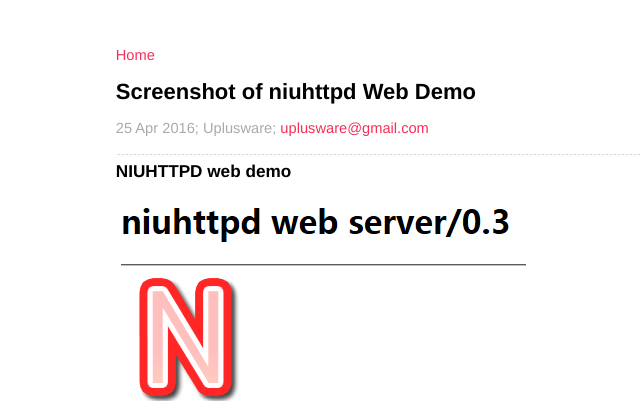
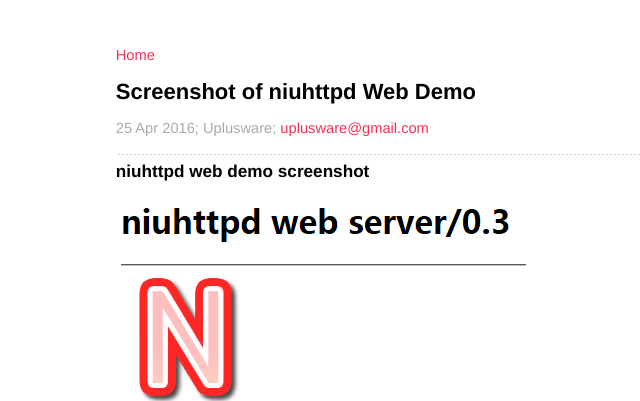
Before and after one commit to uplusware/uplusware.github.io, a Jekyll site: the page built from _posts/2016-4-25-niuhttpd-Web-Demo-Screenshot.md, in a window 1280 px wide. Shown: the top 401 px of the page, without its empty margins (84-724 px from the left). Built offline with Jekyll 4.4.1, drawn with Linux system fonts in a browser that asks for light colours.

Commit message:
Update 2016-4-25-niuhttpd-Web-Demo-Screenshot.md

```diff
--- a/_posts/2016-4-25-niuhttpd-Web-Demo-Screenshot.md
+++ b/_posts/2016-4-25-niuhttpd-Web-Demo-Screenshot.md
@@ -3,6 +3,6 @@ layout: post
 title: Screenshot of niuhttpd Web Demo
 ---
 
-### NIUHTTPD web demo
+### niuhttpd web demo screenshot
 
 ![niuhttpd web demo](/screenshot/niuhttpd_webdemo.png)
```
